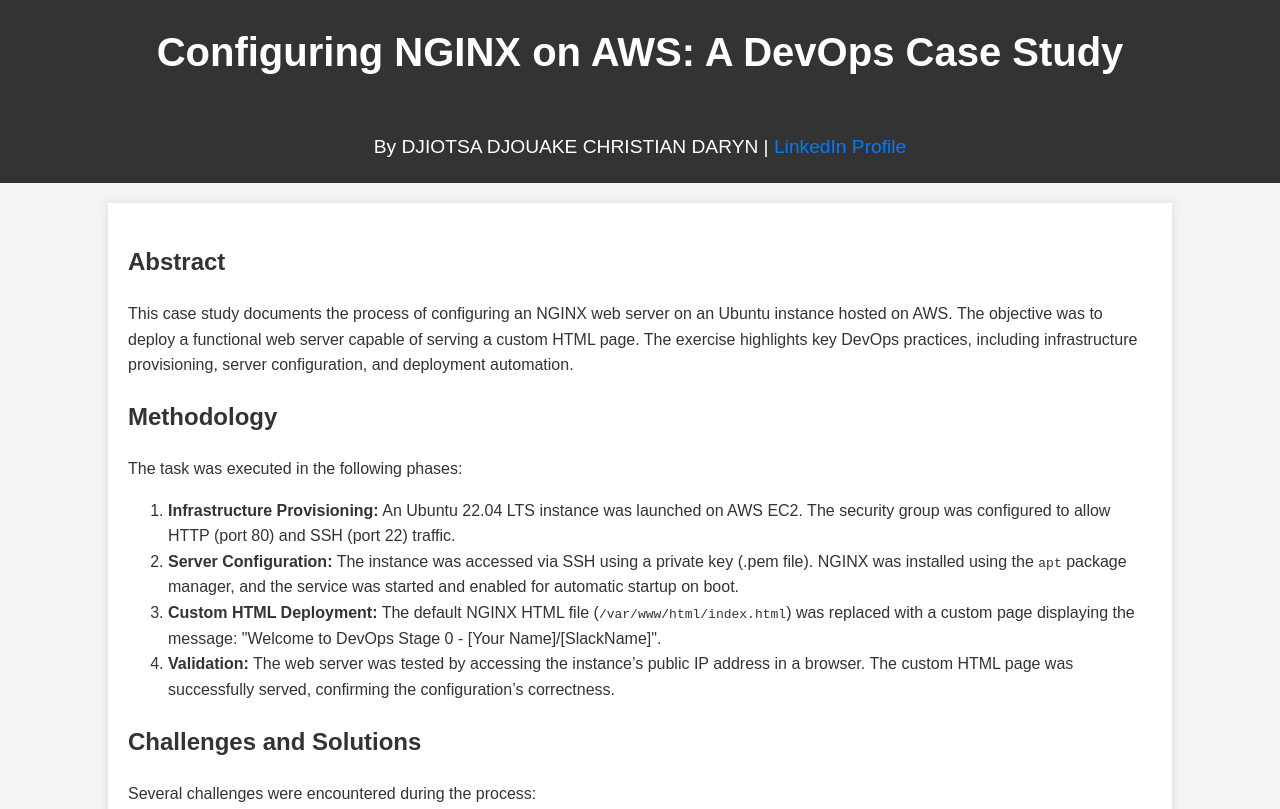
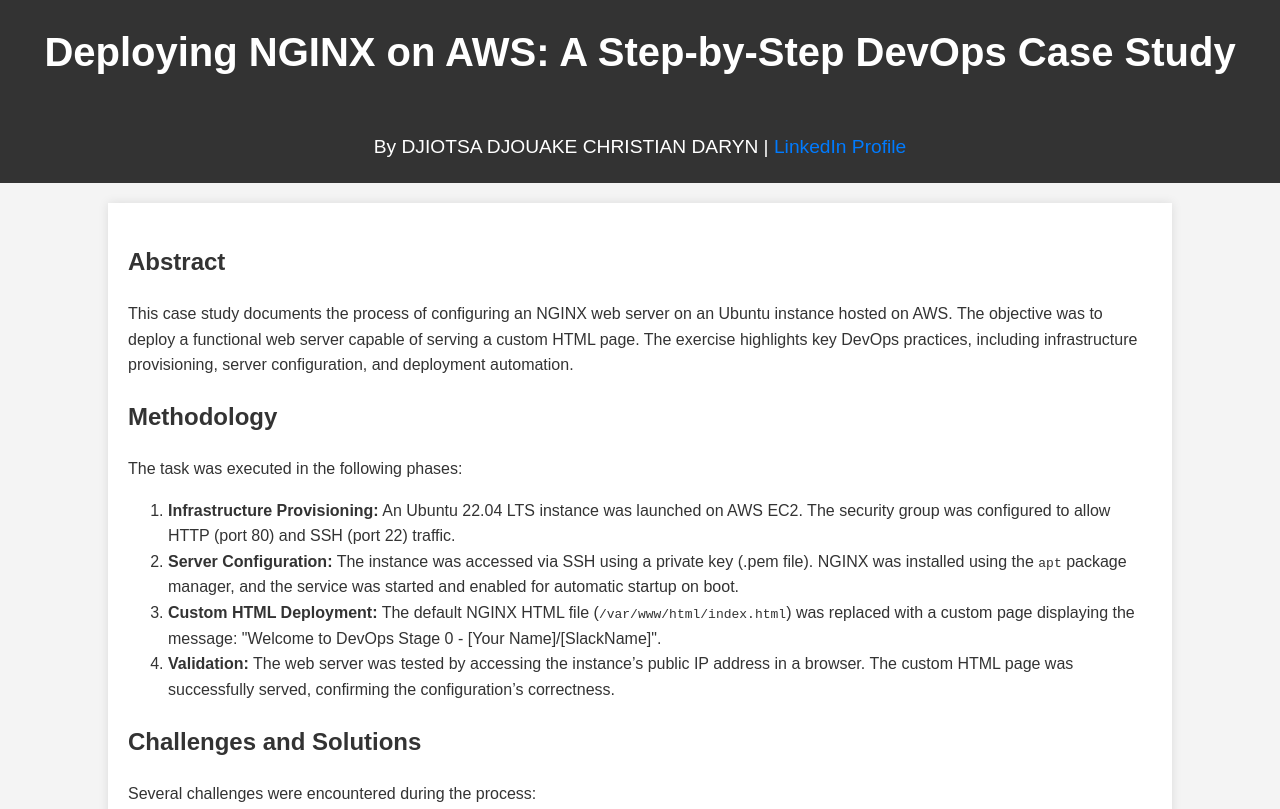
Before and after one commit to DJIOTSA/NGINX-on-an-Ubuntu-server-hosted-on-AWS-blog, a plain HTML site: page index.html in a window 1280 px wide. Shown: the top 809 px of the page. Drawn offline with Linux system fonts and the light colour scheme.

Commit message:
Update index.html

```diff
--- a/index.html
+++ b/index.html
@@ -65,7 +65,7 @@
 </head>
 <body>
     <header>
-        <h1>Configuring NGINX on AWS: A DevOps Case Study</h1>
+        <h1>Deploying NGINX on AWS: A Step-by-Step DevOps Case Study</h1>
         <p>By DJIOTSA DJOUAKE CHRISTIAN DARYN | <a href="https://www.linkedin.com/in/djiotsa-djouake-christian-daryn-36470a253" target="_blank">LinkedIn Profile</a></p>
     </header>
     <div class="container">
```
